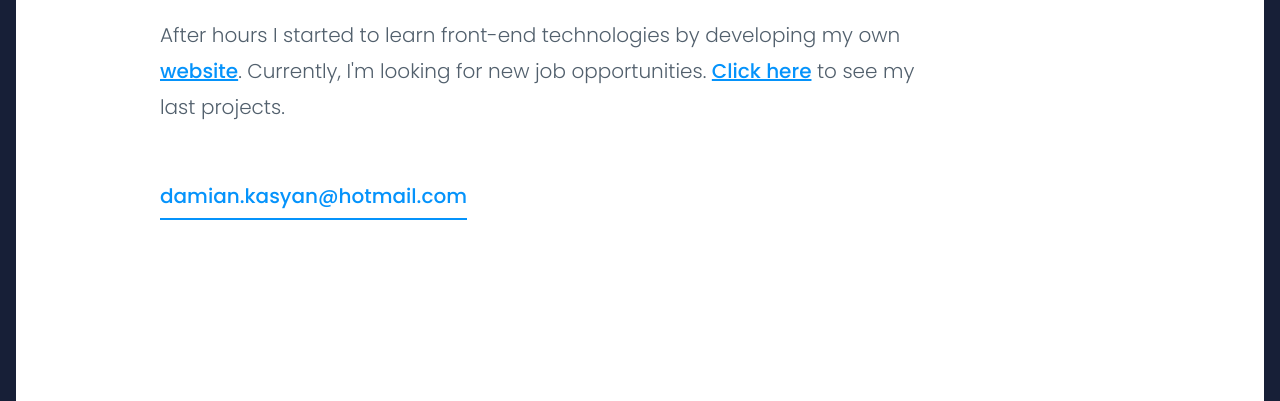
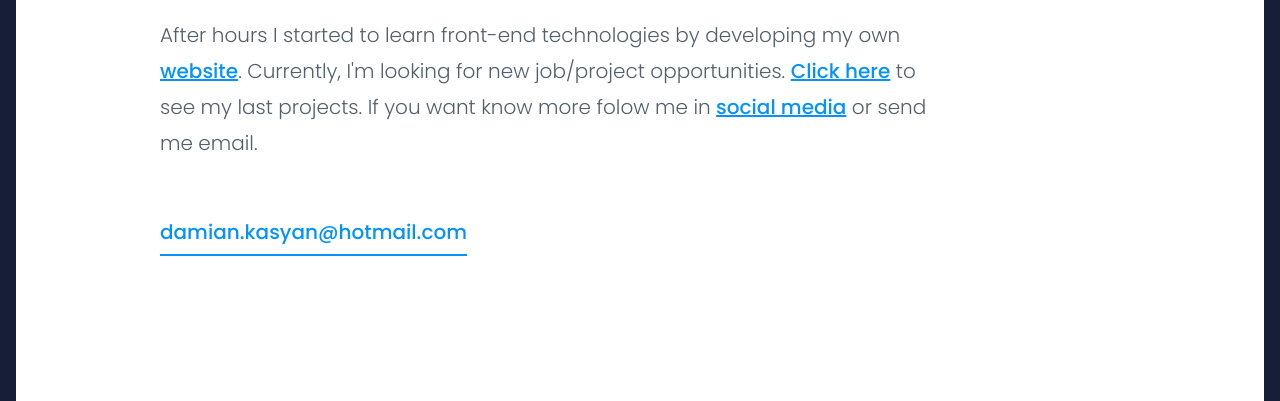
Before and after one commit to dkasyan/dkasyan.github.io, a website built with webpack: page src/content/index.html in a window 1280 px wide. Shown: the part 399-800 px from the top of the page. Built offline with nearby package versions, Linux system fonts and the light colour scheme; files whose address does not match are found by name.

Commit message:
Fix: Fix local link in description

```diff
--- a/src/content/index.html
+++ b/src/content/index.html
@@ -37,7 +37,7 @@
       <section class="hero">
         <img src="../assets/img/damian_foto.jpg" class="hero_image">
         <h1 class="hero_title">My name is Damian and I'm a Linux enthusiast </h1>
-        <p class="hero_description">After hours I started to learn front-end technologies by developing my own <a class="hero_link" href="20min.tech">website</a>. Currently, I'm looking for new job opportunities. <a class="hero_link" href="my-skills">Click here</a> to see my last projects. </p>
+        <p class="hero_description">After hours I started to learn front-end technologies by developing my own <a class="hero_link" href="20min.tech">website</a>. Currently, I'm looking for new job/project opportunities. <a class="hero_link" href="#my-project">Click here</a> to see my last projects. If you want know more folow me in <a class="hero_link" href="#contact"> social media</a> or send me email.</p>
         <a class="hero_mail" href="damian.kasyan@hotmail.com">damian.kasyan@hotmail.com</a>
       </section>
       <section id="my_skills" class="skills">
```
Also changed, not shown: dist/index.html.
